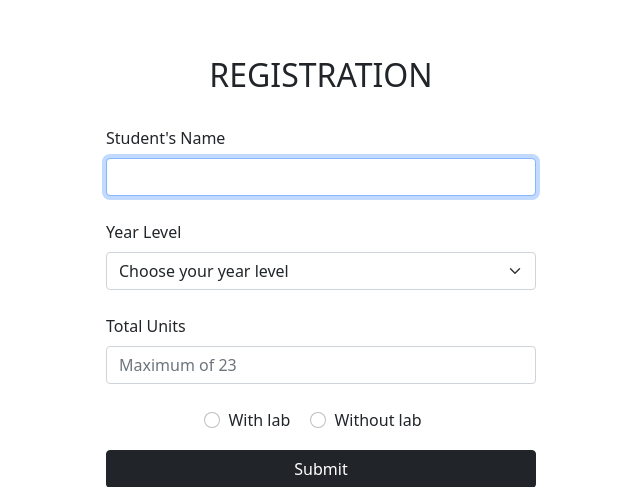
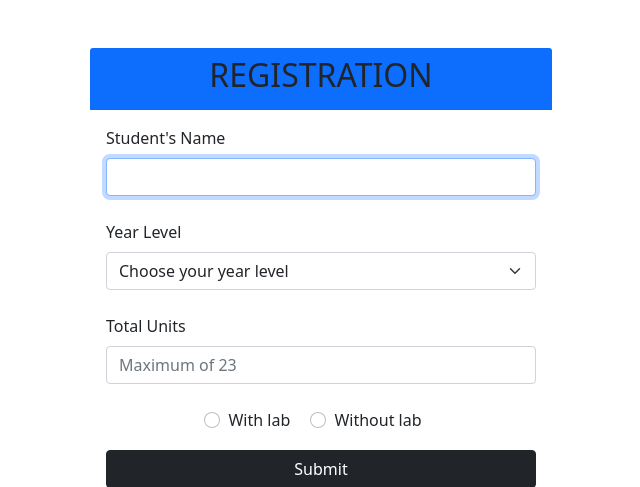
Before and after one commit to shemwajeeh/dev2-oop, a PHP site: page / in a window 1280 px wide. Shown: the top 487 px of the page, without its empty margins (319-959 px from the left). Run offline with PHP 8.4, Linux system fonts and the light colour scheme.

Commit message:
change designs

```diff
--- a/School/index.php
+++ b/School/index.php
@@ -10,7 +10,7 @@
 <body>
     <div class="container w-50">
         <div class="card mx-auto w-75 mt-5 border border-0">
-            <div class="card-header bg-white border-0">
+            <div class="card-header bg-primary border-0">
                 <h2 class="text-center">REGISTRATION</h2>
             </div>
             <div class="card-body">
```
